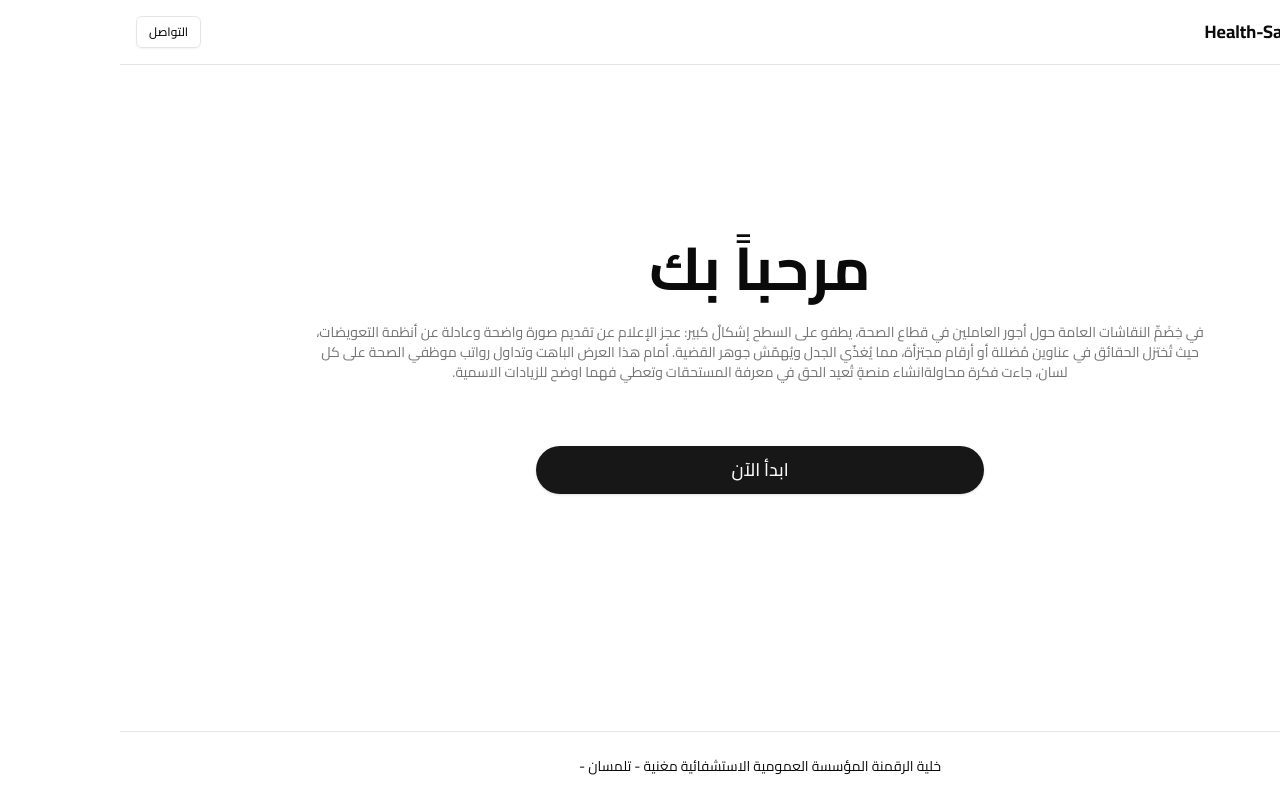
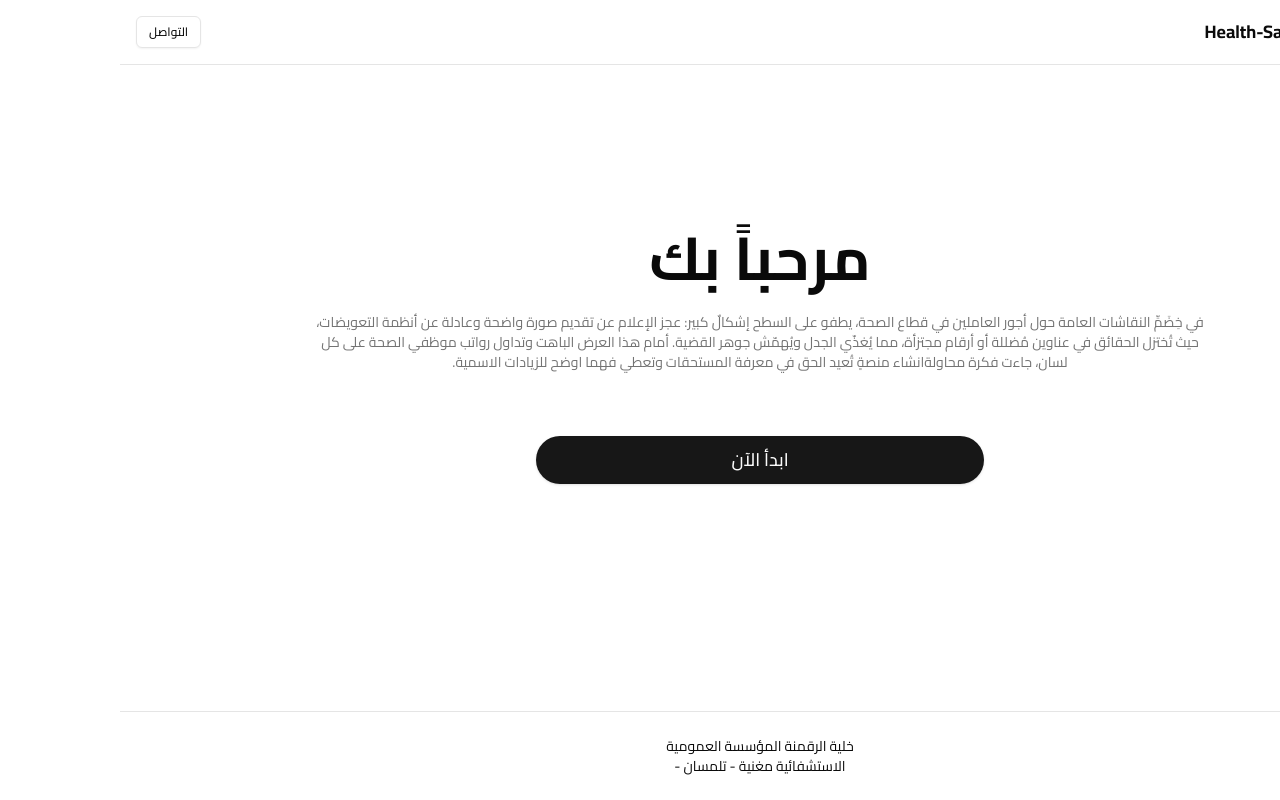
Before and after one commit to seddarmohammed/seddar-siha-salary, a Next.js app: page / in a window 1280 px wide. Built offline with nearby package versions, Linux system fonts and the light colour scheme.

Commit message:
change 3

```diff
--- a/src/app/page.tsx
+++ b/src/app/page.tsx
@@ -36,7 +36,10 @@ export default function Home() {
             {/* <a href="#" className="hover:text-primary">
               الشروط والأحكام
             </a> */}
-            <a href="#" className="hover:text-primary">
+            <a
+              href="#"
+              className="hover:text-primary max-w-[200px] text-center"
+            >
               خلية الرقمنة المؤسسة العمومية الاستشفائية مغنية - تلمسان -{" "}
             </a>
           </div>
```
